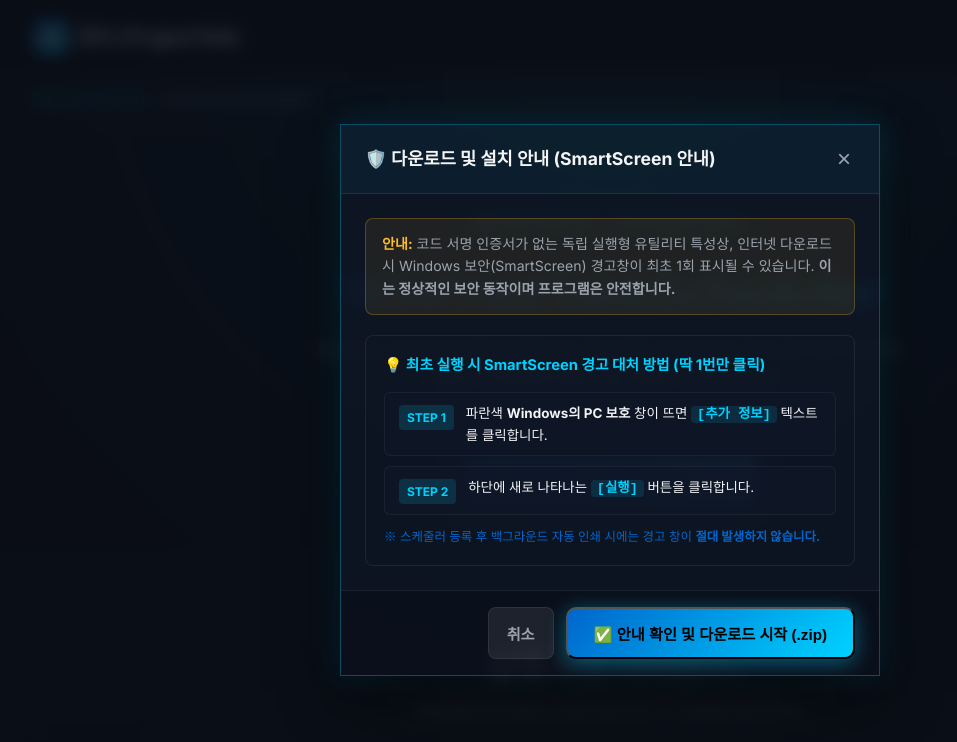
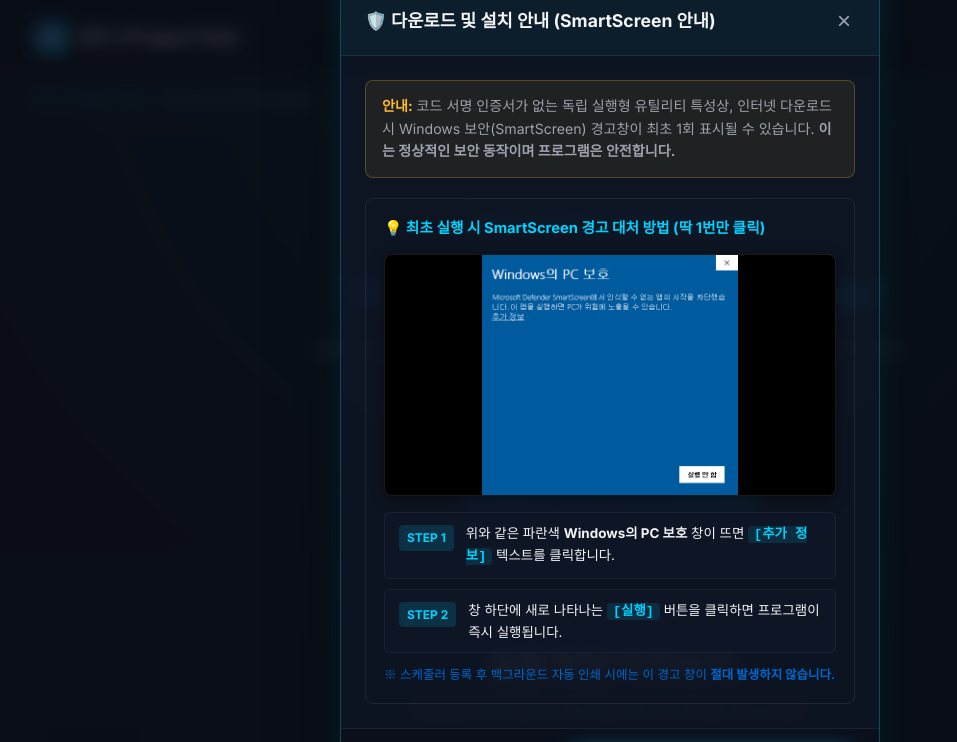
Before and after one commit to yushare999-tech/dk-public-projects, a plain HTML site: page wintaskscheduler/index.html in a window 1280 px wide. Both pictures are taken after a click on the button "📦 v1.0.0 압축 패키지 다운로드 (.zip)". Shown: the top 742 px of the page, without its empty margins (30-987 px from the left). Drawn offline with Linux system fonts and the light colour scheme.

Commit message:
feat: 다운로드 모달 팝업에 MOTW 스마트스크린 예시 이미지(MOTW.png) 추가

```diff
--- a/wintaskscheduler/index.html
+++ b/wintaskscheduler/index.html
@@ -205,17 +205,23 @@
 
         <div class="smartscreen-steps">
           <h4>💡 최초 실행 시 SmartScreen 경고 대처 방법 (딱 1번만 클릭)</h4>
+
+          <!-- Image preview inside modal -->
+          <div class="modal-image-wrapper">
+            <img src="images/MOTW.png" alt="Windows SmartScreen 경고 예시" class="modal-img">
+          </div>
+
           <div class="step-guide">
             <div class="guide-box">
               <span class="step-badge">STEP 1</span>
-              <p>파란색 <strong>Windows의 PC 보호</strong> 창이 뜨면 <code>[추가 정보]</code> 텍스트를 클릭합니다.</p>
+              <p>위와 같은 파란색 <strong>Windows의 PC 보호</strong> 창이 뜨면 <code>[추가 정보]</code> 텍스트를 클릭합니다.</p>
             </div>
             <div class="guide-box">
               <span class="step-badge">STEP 2</span>
-              <p>하단에 새로 나타나는 <code>[실행]</code> 버튼을 클릭합니다.</p>
+              <p>창 하단에 새로 나타나는 <code>[실행]</code> 버튼을 클릭하면 프로그램이 즉시 실행됩니다.</p>
             </div>
           </div>
-          <p class="step-note">※ 스케줄러 등록 후 백그라운드 자동 인쇄 시에는 경고 창이 <strong>절대 발생하지 않습니다.</strong></p>
+          <p class="step-note">※ 스케줄러 등록 후 백그라운드 자동 인쇄 시에는 이 경고 창이 <strong>절대 발생하지 않습니다.</strong></p>
         </div>
       </div>
       <div class="modal-footer">
--- a/wintaskscheduler/style.css
+++ b/wintaskscheduler/style.css
@@ -302,6 +302,23 @@ footer a { color: var(--accent-primary); text-decoration: none; }
   margin-bottom: 14px;
 }
 
+.modal-image-wrapper {
+  margin-bottom: 16px;
+  text-align: center;
+  border-radius: 8px;
+  overflow: hidden;
+  border: 1px solid rgba(255, 255, 255, 0.1);
+  background: #000;
+  box-shadow: 0 4px 14px rgba(0, 0, 0, 0.4);
+}
+
+.modal-img {
+  width: 100%;
+  max-height: 240px;
+  object-fit: contain;
+  display: block;
+}
+
 .step-guide {
   display: flex; flex-direction: column; gap: 10px;
 }
```
Also changed, not shown: wintaskscheduler/images/MOTW.png (added).
